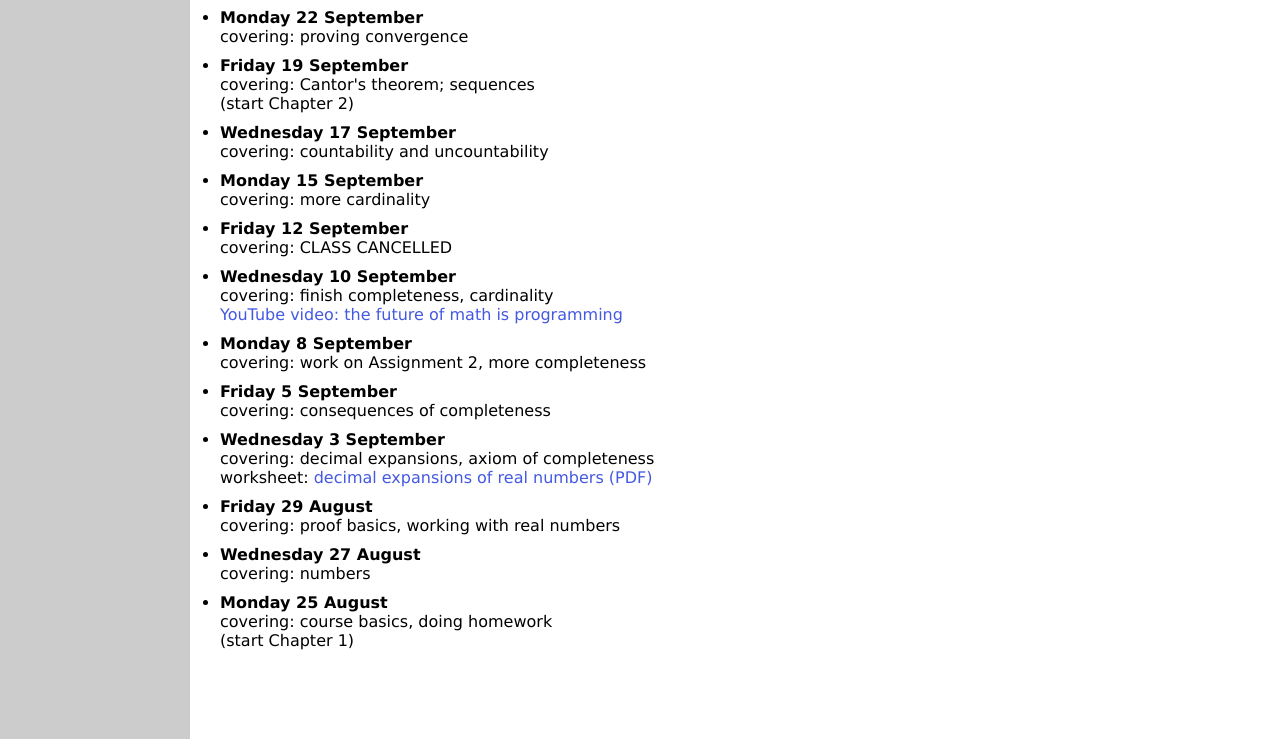
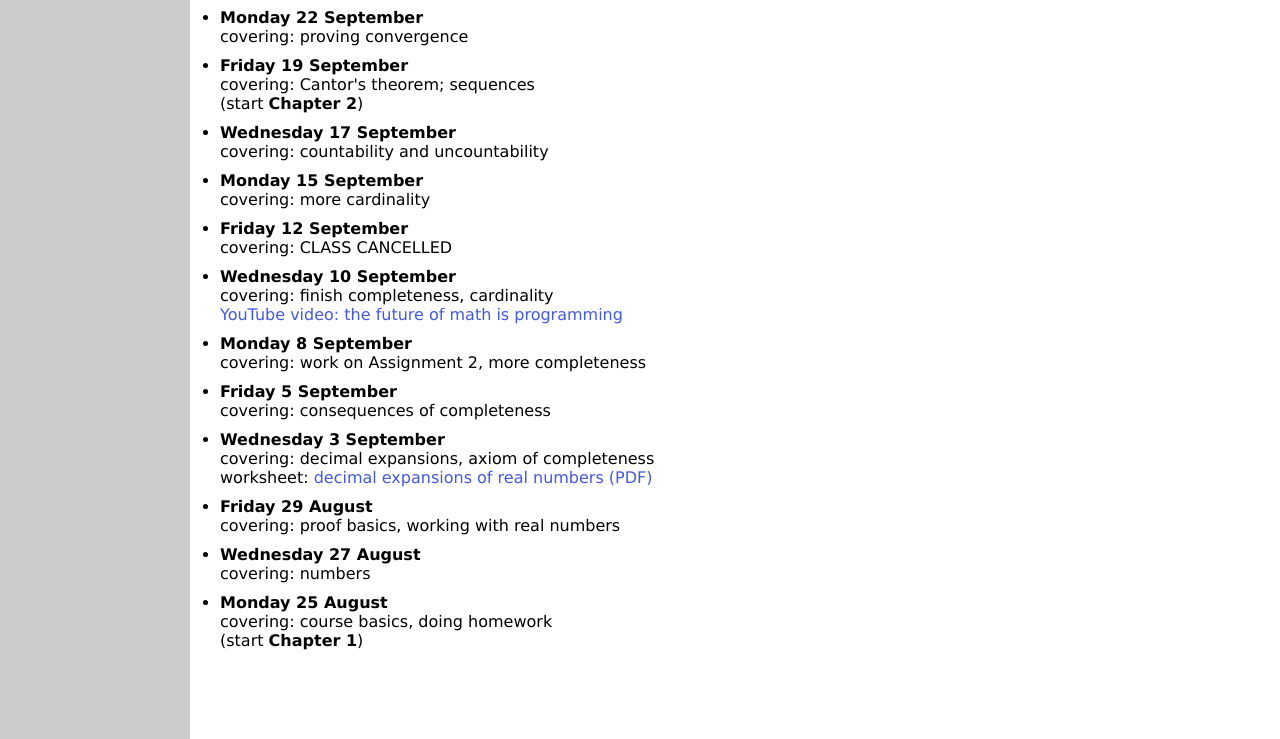
Before and after one commit to bueler/real, a Jekyll site: the page built from daily.md, in a window 1280 px wide and 998 px high. Shown: the part 212-951 px from the top of the window. Built offline with Jekyll 4.4.1, drawn with Linux system fonts in a browser that asks for light colours.

Commit message:
emphasize

```diff
--- a/_includes/daily_table.md
+++ b/_includes/daily_table.md
@@ -13,7 +13,7 @@
         <br>{{ material.more }}
     {% endif %}
     {% if material.chapter %}
-        <br>(start Chapter {{ material.chapter }})
+        <br>(start <b>Chapter {{ material.chapter }}</b>)
     {% endif %}
     {% if material.worksheet %}
         <br>worksheet: <a href="{{ data.home }}/{{ material.worksheet }}">{{ material.worksheetname }} (PDF)</a>
```
